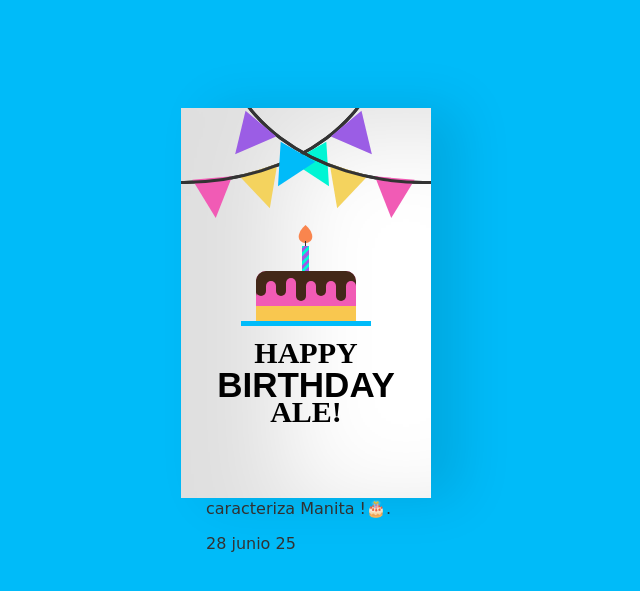
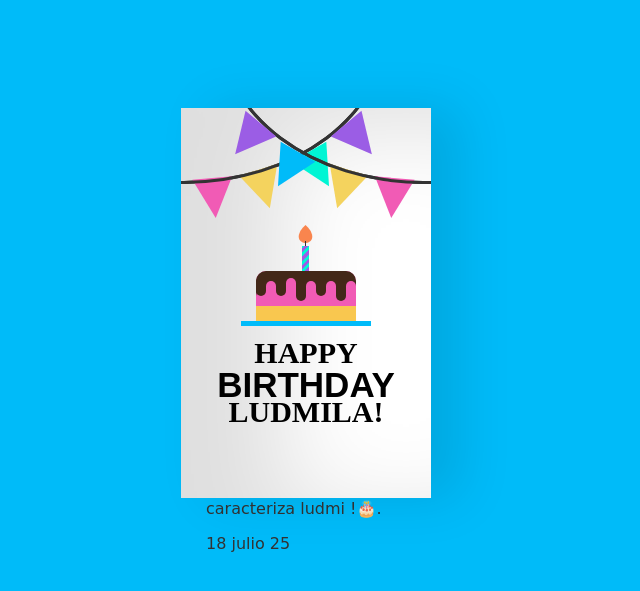
Before and after one commit to Brainy112/ludmii, a plain HTML site: page carta/index.html in a window 1280 px wide. Shown: the part 97-688 px from the top of the page, without its empty margins (334-974 px from the left). Drawn offline with Linux system fonts and the light colour scheme.

Commit message:
Update index.html

```diff
--- a/carta/index.html
+++ b/carta/index.html
@@ -20,7 +20,7 @@
           <div class="front-text">
           <h3 class="happy">HAPPY</h3>
           <h2 class="bday">BIRTHDAY</h2>
-          <h3 class="toyou">ALE!</h3>
+          <h3 class="toyou">LUDMILA!</h3>
           </div>
           <div class="wrap-deco">
         <div class="decorations"></div>
@@ -40,12 +40,12 @@
              <div class="inside-text">
           <h3 class="happy">HAPPY</h3>
           <h2 class="bday">BIRTHDAY</h2>
-          <h3 class="toyou">ALE!</h3>
+          <h3 class="toyou">Lud!</h3>
           </div>
             <div class="wishes">
             <p>De Brainy ;).</p>
-            <p>Happy Birthday ALE ,feliz cumpleaños espero que lo pases increible en tu dia, Que este día esté lleno de risas, amor y momentos inolvidables. Eres una persona increíble y mereces todo lo bueno que la vida tiene para ofrecer. Sigue brillando con esa luz especial que te caracteriza Manita !🎂.</p>
-            <p class="sara">28  junio 25</p>
+            <p>Happy Birthday amor ,feliz cumpleaños espero que lo pases increible en tu dia, Que este día esté lleno de risas, amor y momentos inolvidables. Eres una persona increíble y mereces todo lo bueno que la vida tiene para ofrecer. Sigue brillando con esa luz especial que te caracteriza ludmi !🎂.</p>
+            <p class="sara">18 julio 25</p>
             </div>
           </div>
         </div>
```
